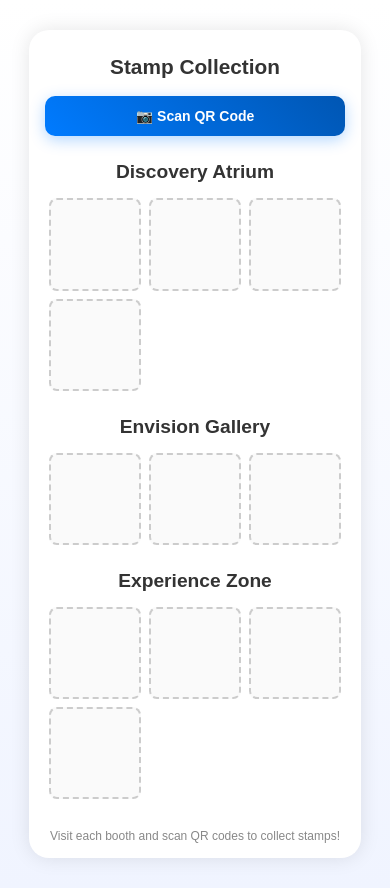
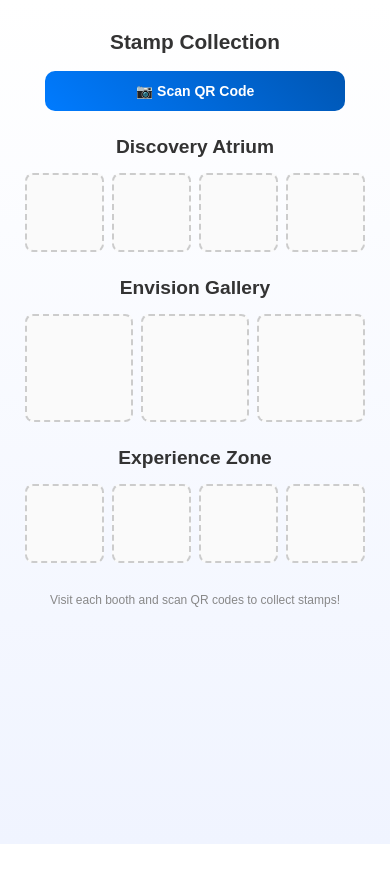
Before and after one commit to xuejun-uv/registration, a React (Create React App) app: page /stamps in a window 390 px wide. After the commit the page ends 844 px from the top, so only its background shows below. Built offline with nearby package versions, Linux system fonts and the light colour scheme.

Commit message:
fullscreen responsive

```diff
--- a/src/App.css
+++ b/src/App.css
@@ -2,6 +2,22 @@
   box-sizing: border-box;
   margin: 0;
   padding: 0;
+}
+
+/* Remove all borders, outlines, and shadows globally */
+*, *::before, *::after {
+  box-shadow: none !important;
+  border: none !important;
+  outline: none !important;
+}
+
+/* Exception: Keep borders for stamp boxes for visual clarity */
+.stamp-box {
+  border: 2px dashed #ccc !important;
+}
+
+.stamp-box.filled {
+  border: 2px solid #28a745 !important;
 }
 
 body {
@@ -15,14 +31,16 @@ body {
 }
 
 .container {
-  width: 90%;
-  max-width: 400px;
-  margin: 0 auto;
+  width: 100%;
+  max-width: 100%;
+  margin: 0;
   text-align: center;
-  background: white;
+  background: transparent;
   padding: 20px;
-  border-radius: 20px;
-  box-shadow: 0 0 20px rgba(0, 0, 0, 0.1);
+  border-radius: 0;
+  box-shadow: none;
+  border: none;
+  outline: none;
 }
 
 .title {
@@ -98,9 +116,17 @@ body {
   }
 
   .container {
-    width: 95%;
-    padding: 15px;
-    margin: 10px auto;
+    width: 100%;
+    padding: 10px;
+    margin: 0;
+  }
+
+  .home-page {
+    padding: 10px;
+  }
+
+  .stamp-page {
+    padding: 10px;
   }
 
   .title {
@@ -127,6 +153,19 @@ body {
 
 /* Larger mobile screens */
 @media (min-width: 481px) and (max-width: 768px) {
+  .container {
+    width: 100%;
+    padding: 15px;
+  }
+
+  .home-page {
+    padding: 15px;
+  }
+
+  .stamp-page {
+    padding: 15px;
+  }
+
   .stamp-grid {
     grid-template-columns: repeat(auto-fit, minmax(90px, 1fr));
     gap: 15px;
@@ -160,14 +199,17 @@ h2 {
   justify-content: center;
   align-items: center;
   min-height: 100vh;
-  padding: 20px;
+  padding: 10px;
   text-align: center;
+  width: 100%;
 }
 
 .stamp-page {
-  padding: 20px;
-  max-width: 100vw;
+  padding: 10px;
+  max-width: 100%;
+  width: 100%;
   min-height: 100vh;
+  margin: 0;
 }
 
 .user-info {
```
